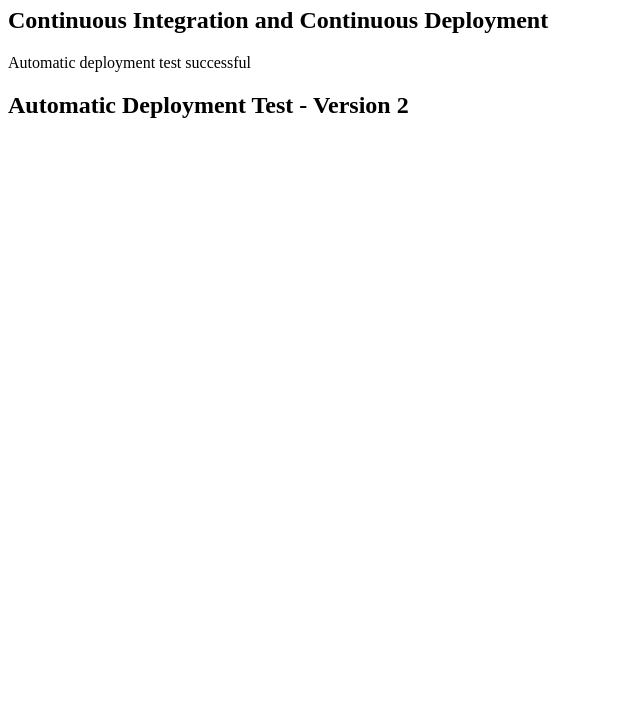
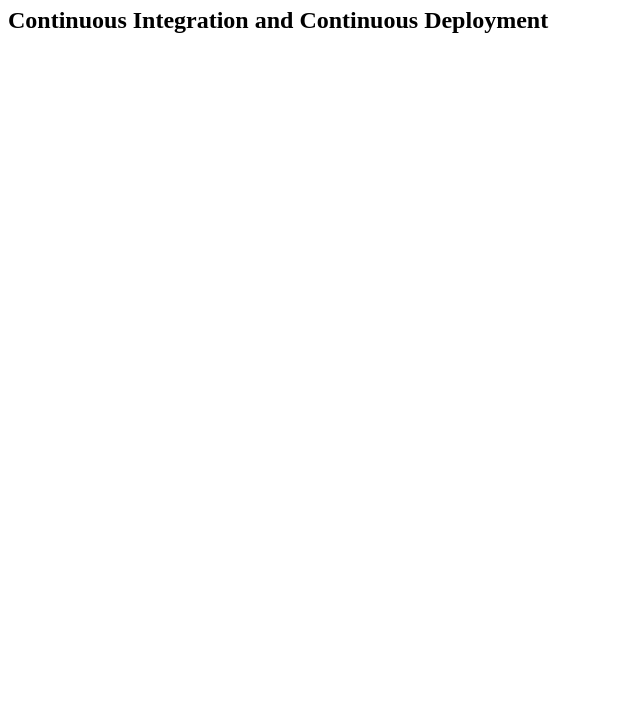
Before and after one commit to ebin9977/jenkins-web-deployment, a plain HTML site: page index.html in a window 1280 px wide. Shown: the part 73-800 px from the top of the page, without its empty margins (0-640 px from the left). Drawn offline with Linux system fonts and the light colour scheme.

Commit message:
Remove deployment test message from index.html
Removed automatic deployment test message.

```diff
--- a/index.html
+++ b/index.html
@@ -8,5 +8,3 @@
     <h2>Continuous Integration and Continuous Deployment</h2>
 </body>
 </html>
-<p>Automatic deployment test successful</p>
-<h2>Automatic Deployment Test - Version 2</h2>
```
